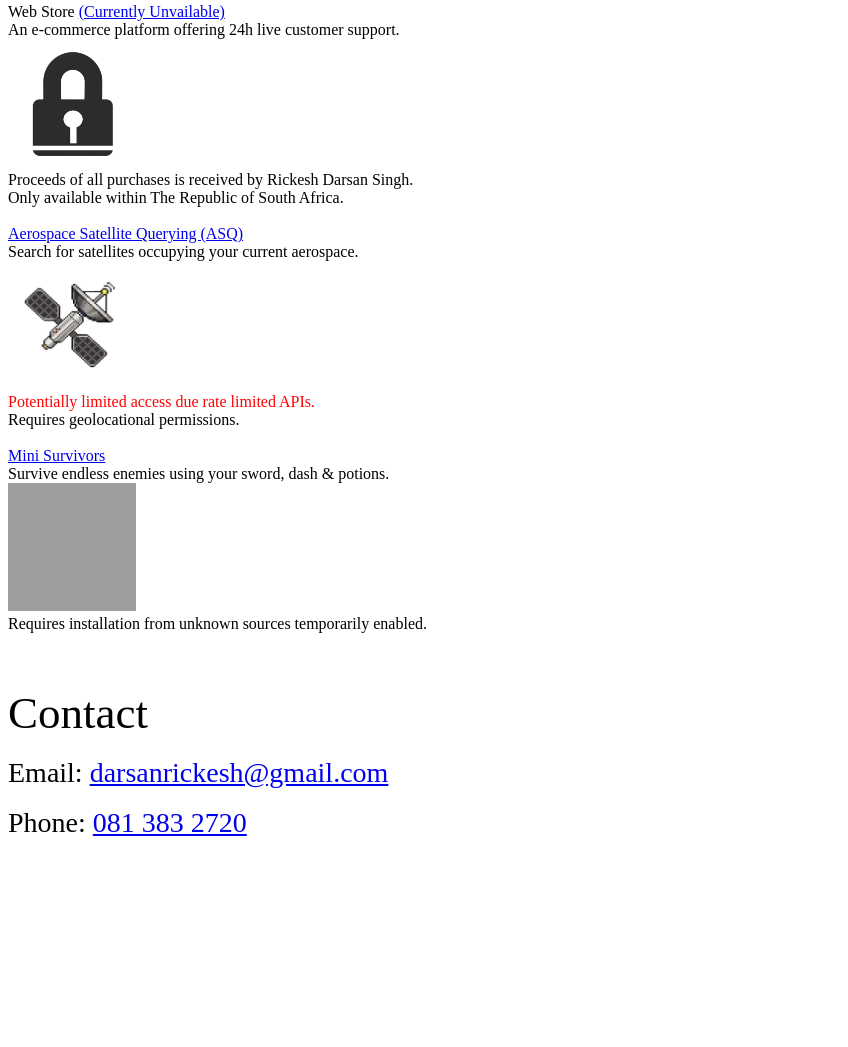
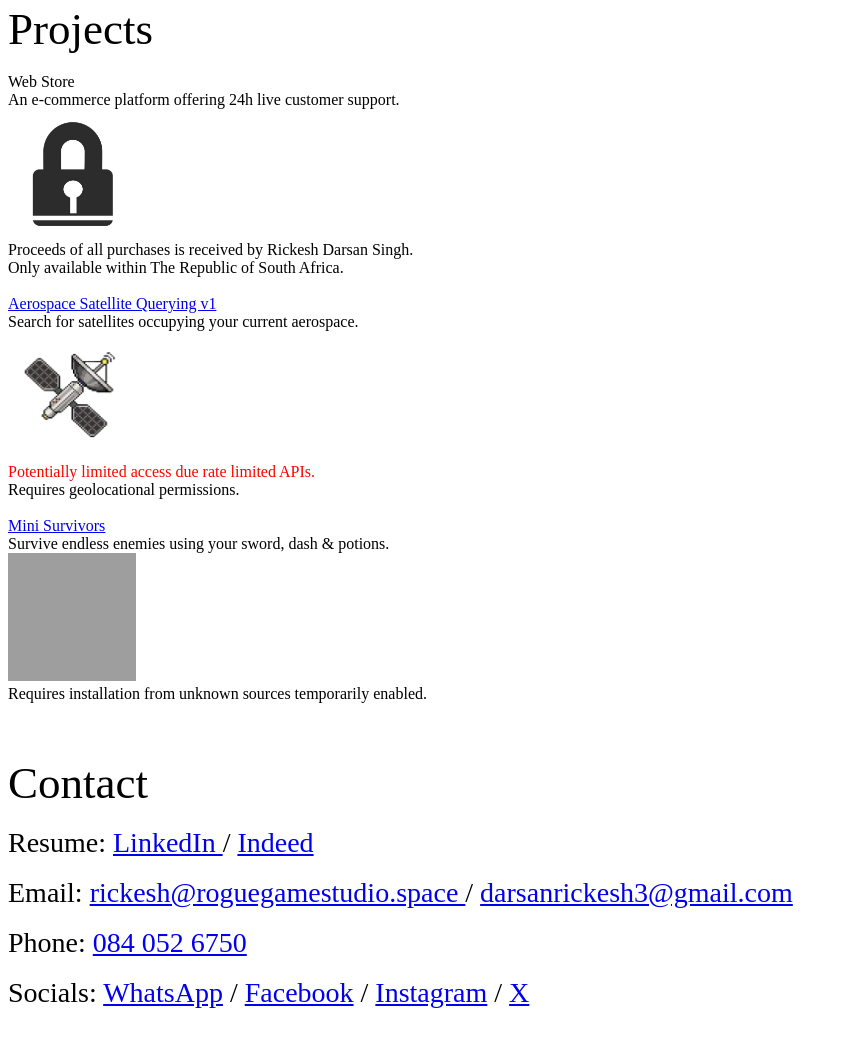
Before and after one commit to rikki3/roguegamestudio, a plain HTML site: page index.html in a window 1280 px wide. Shown: the part 99-1146 px from the top of the page, without its empty margins (0-848 px from the left). Before the commit the page ends 982 px from the top, so only its background shows below. Drawn offline with Linux system fonts and the light colour scheme; grey boxes are pictures that could not be loaded.

Commit message:
vscode commit, several changes across index and satcon

```diff
--- a/index.html
+++ b/index.html
@@ -5,18 +5,27 @@
     <meta name="viewport" content="width=device-width, initial-scale=1.0">
     <title>Portfolio</title>
 </head>
+
 <body style="overflow-x: hidden;">
-    <div style="display:flex; justify-content: center; align-items: center;font-size: 50px;">
+    <div style="display:flex; justify-content: center; align-items: center; font-size: 50px;">
         Rickesh Darsan Singh
     </div>
-    </div><br/><br/>
-    <!-- <a href="ecomm/customer_home.html">Web Store</a><br/><br/> -->
-    <a>Web Store <a href="https://wa.me/+27813832720?text=Contact me when the Web Store is available.">(Currently Unvailable)</a></a><br/>
+
+    </div>
+    <br/><br/>
+
+    <div style="font-size: 45px;">
+        Projects
+    </div>
+    <br/>
+
+    <a>Web Store</a><br/>
     An e-commerce platform offering 24h live customer support.<br/>
     <img src="padlock.png" width="128" height="128"/><br/>
     Proceeds of all purchases is received by Rickesh Darsan Singh.<br/>
     Only available within The Republic of South Africa.<br/><br/>
-    <a href="satcon/satcon.html">Aerospace Satellite Querying (ASQ)</a><br/>
+
+    <a href="satcon/satcon.html">Aerospace Satellite Querying v1</a><br/>
     Search for satellites occupying your current aerospace.<br/>
     <img src="satcon/satellite.png" width="128" height="128"/><br/>
     <a style="color: red;">Potentially limited access due rate limited APIs.</a><br/>
@@ -26,13 +35,55 @@
     Survive endless enemies using your sword, dash & potions.<br/>
     <img src="minisurvivor/icon.png" width="128" height="128"/><br/>
     Requires installation from unknown sources temporarily enabled.<br/><br/>
+
     <br/><br/>
+
     <div style="font-size: 45px;">
         Contact
-    </div><br/><div style="font-size: 28px;">
-         Email: <a href="mailto:darsanrickesh@gmail.com">darsanrickesh@gmail.com</a>
-    </div><br/><div style="font-size: 28px;">
-         Phone: <a href="tel:+27813832720">081 383 2720</a>
-    </div><br/><br/>
+    </div>
+    <br/>
+
+    <div style="font-size: 28px;">
+        Resume:
+        <a href="https://www.linkedin.com/in/rickesh-singh-312a8832b/">
+            LinkedIn
+        </a>
+        /
+        <a href="https://profile.indeed.com/p/rickeshs-6vt07y7">
+            Indeed
+        </a>
+    </div>
+    <br/>
+
+    <div style="font-size: 28px;">
+        Email:
+        <a href="mailto:rickesh@roguegamestudio.space">
+            rickesh@roguegamestudio.space
+        </a>
+        /
+        <a href="mailto:darsanrickesh3@gmail.com">
+            darsanrickesh3@gmail.com
+        </a>
+    </div>
+    <br/>
+
+    <div style="font-size: 28px;">
+        Phone:
+        <a href="tel:+27840526750">084 052 6750</a>
+    </div>
+
+    <br/>
+    <div style="font-size: 28px;">
+        Socials:
+        <a href="https://wa.me/+27813832720">WhatsApp</a>
+        /
+        <a href="https://www.facebook.com/profile.php?id=100091828548559">Facebook</a>
+        /
+        <a href="https://www.instagram.com/darsan.rickesh/">Instagram</a>
+        /
+        <a href="https://x.com/rick3darsan">X</a>
+    </div>
+
+    <br/><br/>
 </body>
 </html>
```
Also changed, not shown: satcon/satcon.html (+32 -22 lines).
